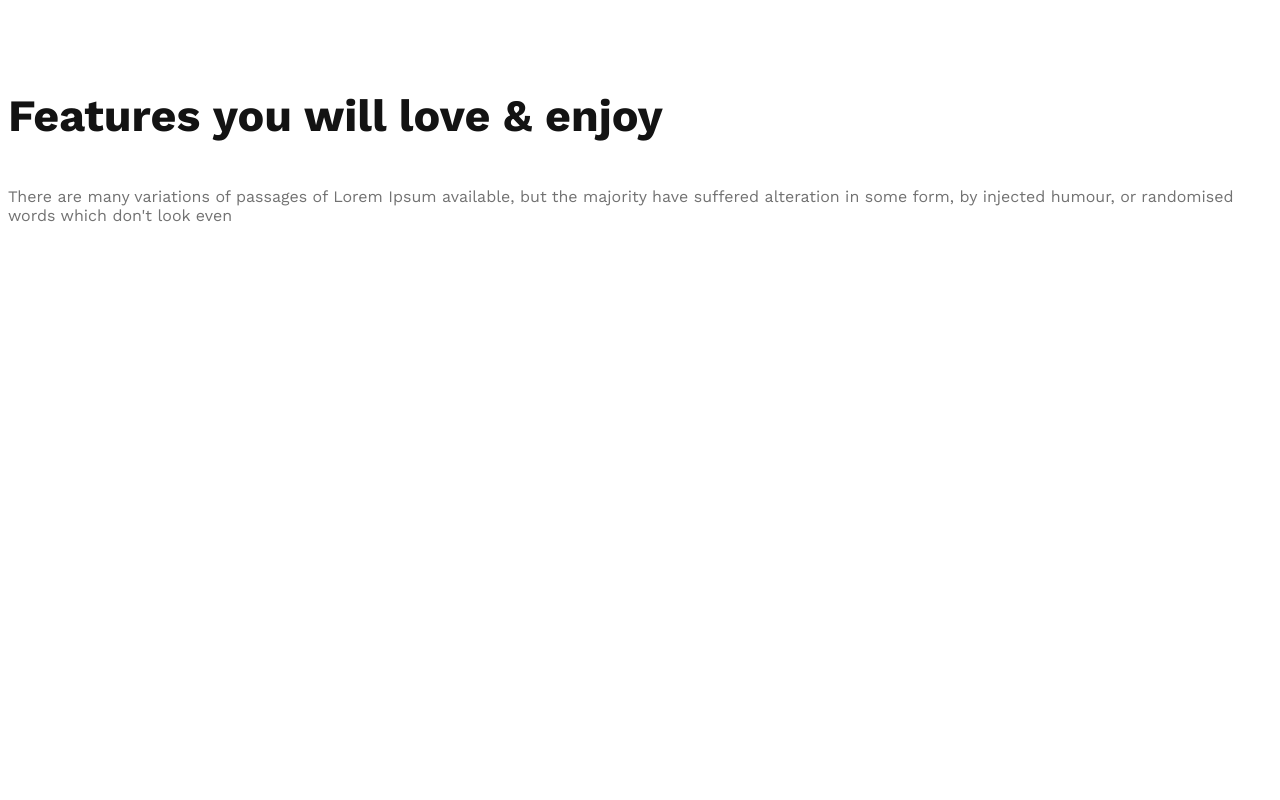
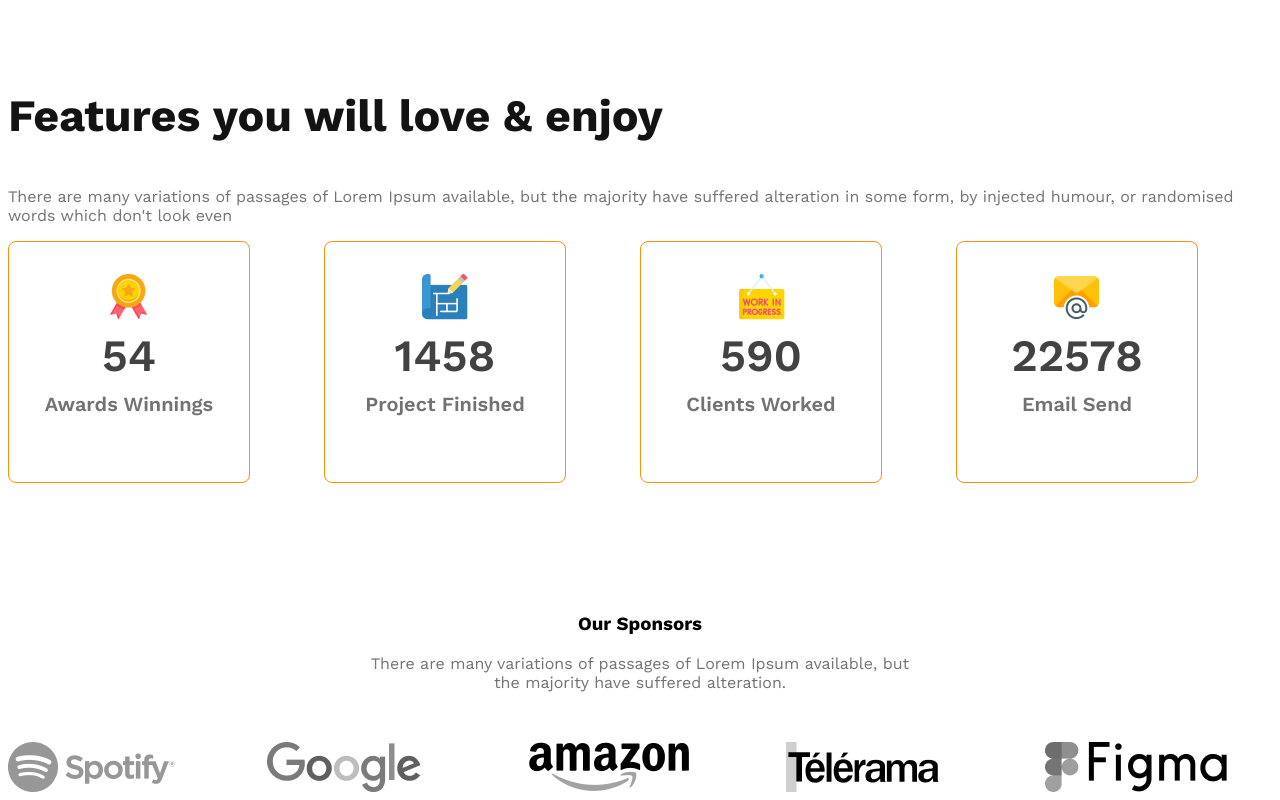
Before and after one commit to sadmanhabijsaim/G3-architecs_website, a plain HTML site: page index.html in a window 1280 px wide. Shown: the part 2063-2863 px from the top of the page. Before the commit the page ends 2469 px from the top, so only its background shows below. Drawn offline with nearby package versions, Linux system fonts and the light colour scheme.

Commit message:
added sponsor section and maded responsiv

```diff
--- a/index.html
+++ b/index.html
@@ -49,28 +49,51 @@
              <h3 class="fst-h3">Features you will love & enjoy</h3>
              <p class="p-text-color">There are many variations of passages of Lorem Ipsum available, but the majority have suffered alteration in some form, by injected humour, or randomised words which don't look even</p>
              <div class="facts-container">
-                <div class="fact">
-                    <img src="" alt="" class="fact-icon">
-                    <h4 class="fact-number"></h4>
-                    <h5 class="fact-name"></h5>
+                <div class="fact-card display-flex">
+                    <div>
+                        <img src="./images/icons/ribon.png" alt="" class="fact-icon">
+                        <h4 class="fact-number">54</h4>
+                        <h5 class="fact-name">Awards Winnings</h5>
+                    </div>
                 </div>
-                <div class="fact">
-                    <img src="" alt="" class="fact-icon">
-                    <h4 class="fact-number"></h4>
-                    <h5 class="fact-name"></h5>
+                <div class="fact-card display-flex">
+                    <div>
+                        <img src="./images/icons/projects.png" alt="" class="fact-icon">
+                        <h4 class="fact-number">1458</h4>
+                        <h5 class="fact-name">Project Finished</h5>
+                    </div>
                 </div>
-                <div class="fact">
-                    <img src="" alt="" class="fact-icon">
-                    <h4 class="fact-number"></h4>
-                    <h5 class="fact-name"></h5>
+                <div class="fact-card display-flex">
+                    <div>
+                        <img src="./images/icons/customers.png" alt="" class="fact-icon">
+                        <h4 class="fact-number">590</h4>
+                        <h5 class="fact-name">Clients Worked</h5>
+                    </div>
                 </div>
-                <div class="fact">
-                    <img src="" alt="" class="fact-icon">
-                    <h4 class="fact-number"></h4>
-                    <h5 class="fact-name"></h5>
+                <div class="fact-card display-flex">
+                    <div>
+                        <img src="./images/icons/email.png" alt="" class="fact-icon">
+                        <h4 class="fact-number">22578</h4>
+                        <h5 class="fact-name">Email Send</h5>
+                    </div>
                 </div>
              </div>
         </section>
+
+        <section class="our-sponsors">
+            <div class="sponsor-info">
+                <h3 class="section-title">Our Sponsors</h3>
+                <p class="p-text-color">There are many variations of passages of Lorem Ipsum available, but the majority have suffered alteration.</p>
+            </div>
+            <div class="sponsor-companies">
+                <img src="./images/sponsors/spotify.png" alt="">
+                <img src="./images/sponsors/google.png" alt="">
+                <img src="./images/sponsors/amazon.png" alt="">
+                <img src="./images/sponsors/telerama.png" alt="">
+                <img src="./images/sponsors/figma.png" alt="">
+            </div>
+        </section>
+
     </main>
 
     <footer>
--- a/styles/architects.css
+++ b/styles/architects.css
@@ -118,13 +118,66 @@
 .p-text-color{
     color: #727272;
 }
+.facts-container{
+    display: grid;
+    grid-template-columns: repeat(4, 1fr);
+
+}
+
+.fact-card{
+    border: 1px solid #FF900E;
+     width: 240px;
+    height: 240px;
+    border-radius: 8px;
+    justify-content: center;
+    align-items: center;
+    text-align: center;
+}
+.fact-number{
+    font-size: 2.8rem;
+    font-weight: 600;
+    margin-top: 5px;
+    margin-bottom: 10px;
+    color: #424242;
+}
+.fact-name{
+    font-size: 1.25rem;
+    font-weight: 600;
+    color: #727272;
+    margin-top: 10px;
+}
+.sponsor-info{
+    max-width: 540px;
+    margin: 50px auto;
+    text-align: center;
+}
+
+.sponsor-companies{
+    display: grid;
+    grid-template-columns: repeat(5, 1fr);
+    gap: 32px;
+    align-items: center;
+}
+.sponsor-companies img{
+   filter: grayscale(100%);
+
+}
 /* responsive media query */
 @media screen and (max-width: 576px) {
-    .navbar, .nav-link, .teams{
+    .navbar, .nav-link, .teams,{
         flex-direction: column;
     }
-    .team-img-container{
+    .team-img-container, .facts-container, .sponsor-companies{
         grid-template-columns: repeat(1, 1fr);
+    }
+    .facts-container, {
+        justify-items: center;
+        /* margin: 0 auto; */
+        gap: 24px;
+    }
+    .sponsor-companies{
+        justify-items: center;
+        gap: 24px;
     }
     .our-features{
         margin-left: 25px;
@@ -140,4 +193,8 @@
     .our-features{
         margin-left: 50px auto;
     }
+    .sponsor-companies, .fact-card{
+    grid-template-columns: repeat(2, 1fr);
+    gap: 50px;
 }
+}
```
